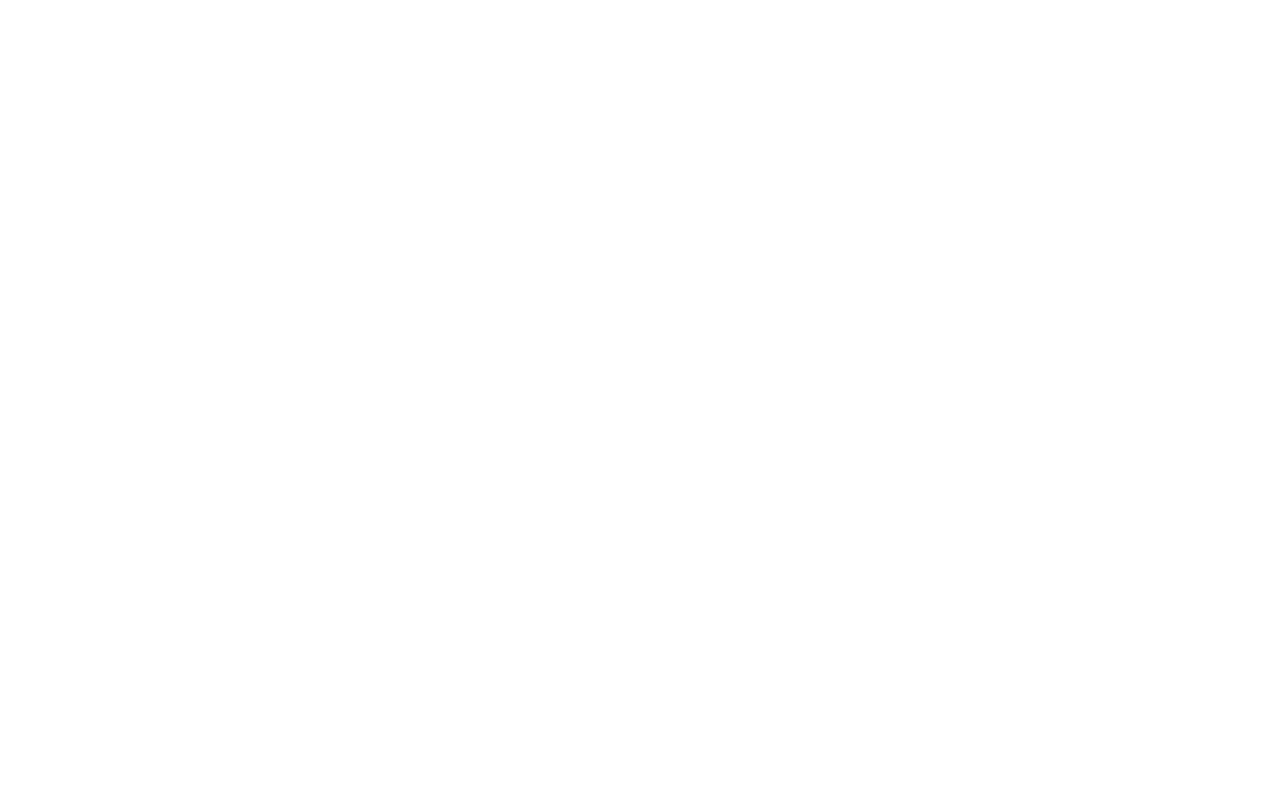
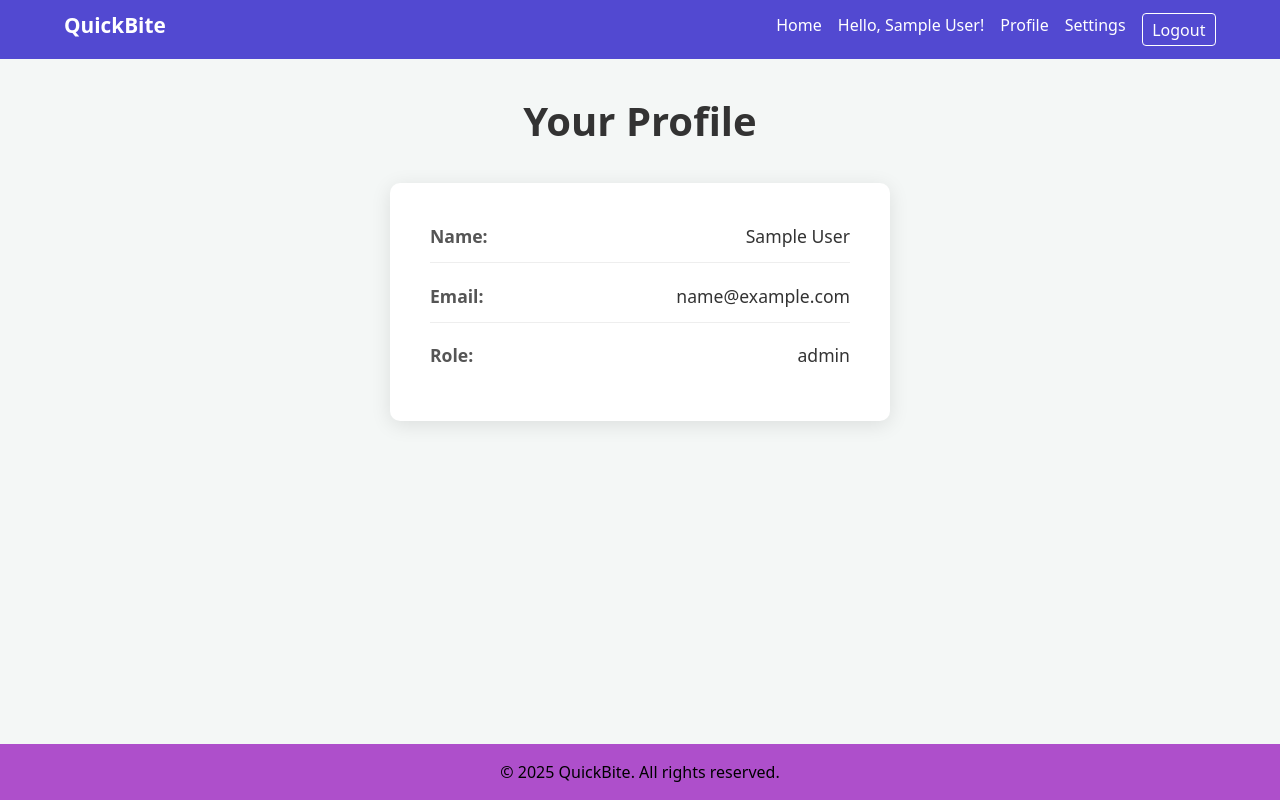
Before and after one commit to taimur-75/quickbite_frontend, a React (Vite) app: page /profile in a window 1280 px wide. Before the commit this address had no page. Built offline with nearby package versions, Linux system fonts and the light colour scheme; sample sign-in values are in the browser's storage.

Commit message:
Profile Logic Added to render user data

```diff
--- a/src/App.jsx
+++ b/src/App.jsx
@@ -10,6 +10,8 @@
 import Home from './pages/Home';
 import React from 'react'; // Import React
 import { AuthProvider } from './context/AuthContext'; // Import AuthProvider
+import Profile from './pages/Profile'; // Import the new Profile component
+import ProtectedRoute from './components/ProtectedRoute'; // Import ProtectedRoute
 
 function App() {
   return (
@@ -20,9 +22,14 @@
           <Route path="/" element={<Home />} />
           <Route path="/login" element={<Login />} />
           <Route path="/signup" element={<Signup />} />
-          {/* Add other routes like /profile, /settings, etc. later */}
-          {/* Example of a protected route (you'd create a wrapper component for this) */}
-          {/* <Route path="/profile" element={<ProtectedRoute element={<Profile />} />} /> */}
+          <Route
+            path="/profile"
+            element={
+              <ProtectedRoute>
+                <Profile /> {/* The Profile component is now protected */}
+              </ProtectedRoute>
+            }
+          />
         </Routes>
       </AuthProvider>
     </Router>
--- /dev/null
+++ b/src/components/ProtectedRoute.jsx
@@ -0,0 +1,38 @@
+// src/components/ProtectedRoute.jsx
+import React from 'react';
+import { Navigate } from 'react-router-dom';
+import { useAuth } from '../context/AuthContext'; // Import the useAuth hook
+
+const ProtectedRoute = ({ children }) => {
+  const { isAuthenticated, loading } = useAuth(); // Get authentication status and loading state from context
+
+  // If the authentication status is still being determined (e.g., checking localStorage)
+  // You can render a loading indicator or a simple message.
+  if (loading) {
+    return (
+      <div style={{
+        display: 'flex',
+        justifyContent: 'center',
+        alignItems: 'center',
+        minHeight: '100vh', // Take full viewport height
+        fontSize: '1.5rem',
+        color: '#555',
+        backgroundColor: '#f8f8f8' // Light background
+      }}>
+        Loading user authentication...
+      </div>
+    );
+  }
+
+  // If the user is NOT authenticated, redirect them to the login page.
+  // `replace` prop ensures that the login page replaces the current entry in the history stack,
+  // so the user can't just hit the back button to bypass the protection.
+  if (!isAuthenticated) {
+    return <Navigate to="/login" replace />;
+  }
+
+  // If the user IS authenticated, render the children components (the protected content).
+  return children;
+};
+
+export default ProtectedRoute;
--- /dev/null
+++ b/src/pages/Profile.css
@@ -0,0 +1,94 @@
+/* src/pages/Profile.css */
+
+.profile-wrapper {
+  display: flex;
+  flex-direction: column;
+  min-height: 100vh;
+}
+
+.profile-container {
+  flex-grow: 1; /* Allows main content to take up available space */
+  display: flex;
+  flex-direction: column;
+  align-items: center;
+  padding: 2rem;
+  background-color: #f4f7f6; /* Light background */
+}
+
+.profile-title {
+  color: #333;
+  margin-bottom: 2rem;
+  font-size: 2.5rem;
+  text-align: center;
+}
+
+.profile-details {
+  background-color: #fff;
+  padding: 2.5rem;
+  border-radius: 10px;
+  box-shadow: 0 4px 20px rgba(0, 0, 0, 0.1);
+  width: 100%;
+  max-width: 500px; /* Max width for the details card */
+  display: flex;
+  flex-direction: column;
+  gap: 1.2rem; /* Space between detail items */
+}
+
+.detail-item {
+  display: flex;
+  justify-content: space-between; /* Puts label on left, value on right */
+  padding-bottom: 0.8rem;
+  border-bottom: 1px solid #eee; /* Subtle separator */
+}
+
+.detail-item:last-child {
+  border-bottom: none; /* No border for the last item */
+}
+
+.detail-item strong {
+  color: #555;
+  font-size: 1.1rem;
+  flex-basis: 30%; /* Give strong a fixed width */
+  text-align: left;
+}
+
+.detail-item span {
+  color: #333;
+  font-size: 1.1rem;
+  flex-basis: 65%; /* Give span remaining width */
+  text-align: right;
+  font-weight: normal;
+}
+
+/* Optional: Styling for a loading state */
+.profile-loading-container {
+  display: flex;
+  justify-content: center;
+  align-items: center;
+  min-height: calc(100vh - 120px); /* Match main content area */
+  font-size: 1.2rem;
+  color: #777;
+}
+
+/* Basic Responsiveness */
+@media (max-width: 600px) {
+  .profile-container {
+    padding: 1rem;
+  }
+  .profile-title {
+    font-size: 2rem;
+    margin-bottom: 1.5rem;
+  }
+  .profile-details {
+    padding: 1.5rem;
+  }
+  .detail-item {
+    flex-direction: column; /* Stack label and value on small screens */
+    align-items: flex-start;
+    gap: 0.3rem;
+  }
+  .detail-item strong, .detail-item span {
+    flex-basis: auto; /* Remove fixed basis when stacked */
+    text-align: left;
+  }
+}
--- /dev/null
+++ b/src/pages/Profile.jsx
@@ -0,0 +1,48 @@
+// src/pages/Profile.jsx
+import React from 'react';
+import Navbar from '../components/Navbar';
+import Footer from '../components/Footer';
+import { useAuth } from '../context/AuthContext'; // Import useAuth hook
+import './Profile.css'; // Create this CSS file for styling
+
+const Profile = () => {
+  const { user, isAuthenticated, loading } = useAuth(); // Get user data, auth status, and loading state
+
+  // You might want a more sophisticated loading state or redirect logic here
+  // For now, if loading is true or user is null (shouldn't happen with ProtectedRoute, but good for safety)
+  if (loading || !user) {
+    // This state should ideally be handled by ProtectedRoute, but a fallback is good.
+    // If you see this, it means ProtectedRoute might not be working as expected or initial load is slow.
+    return (
+      <div className="profile-loading-container">
+        <p>Loading profile data...</p>
+      </div>
+    );
+  }
+
+  return (
+    <div className="profile-wrapper">
+      <Navbar />
+      <main className="profile-container">
+        <h2 className="profile-title">Your Profile</h2>
+        <div className="profile-details">
+          <div className="detail-item">
+            <strong>Name:</strong> <span>{user.name}</span>
+          </div>
+          <div className="detail-item">
+            <strong>Email:</strong> <span>{user.email}</span>
+          </div>
+          <div className="detail-item">
+            <strong>Role:</strong> <span>{user.role}</span>
+          </div>
+          {/* You can add more user details here as needed */}
+        </div>
+        {/* Add buttons for editing profile, changing password etc. later */}
+        {/* <button className="edit-profile-btn">Edit Profile</button> */}
+      </main>
+      <Footer />
+    </div>
+  );
+};
+
+export default Profile;
```
